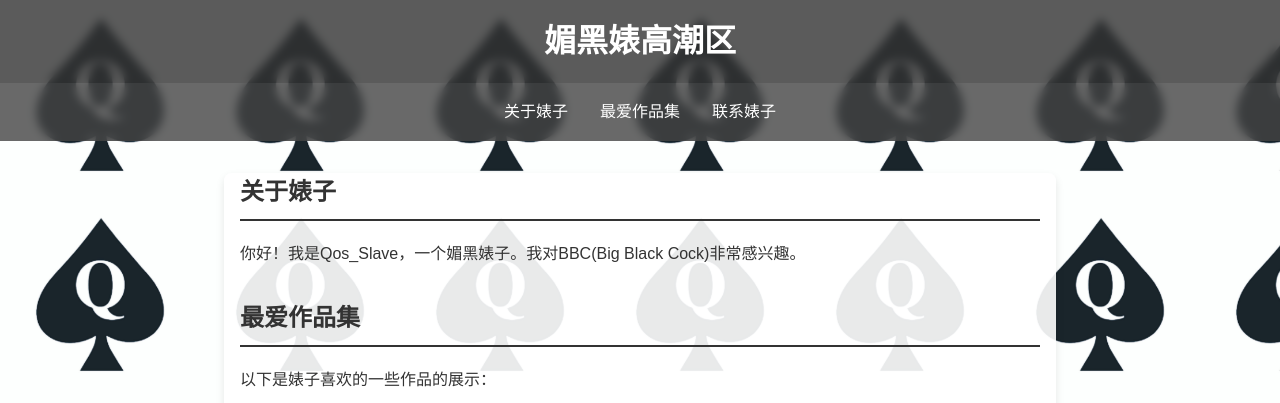
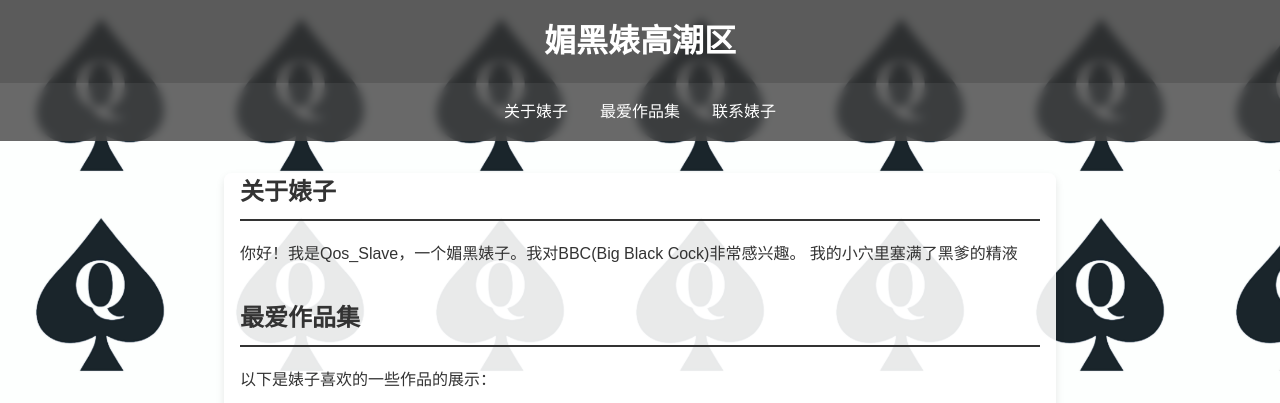
Before and after one commit to QosSlave/my-personal-website, a plain HTML site: page index.html in a window 1280 px wide. Shown: the top 403 px of the page. Drawn offline with Linux system fonts and the light colour scheme.

Commit message:
Your commit message here

```diff
--- a/index.html
+++ b/index.html
@@ -119,7 +119,8 @@
     <div class="container">
         <section id="about" class="section">
             <h2>关于婊子</h2>
-            <p>你好！我是Qos_Slave，一个媚黑婊子。我对BBC(Big Black Cock)非常感兴趣。</p>
+            <p>你好！我是Qos_Slave，一个媚黑婊子。我对BBC(Big Black Cock)非常感兴趣。
+			    我的小穴里塞满了黑爹的精液</p>
         </section>
         <section id="portfolio" class="section">
             <h2>最爱作品集</h2>
```
Also changed, not shown: 1 other file.
